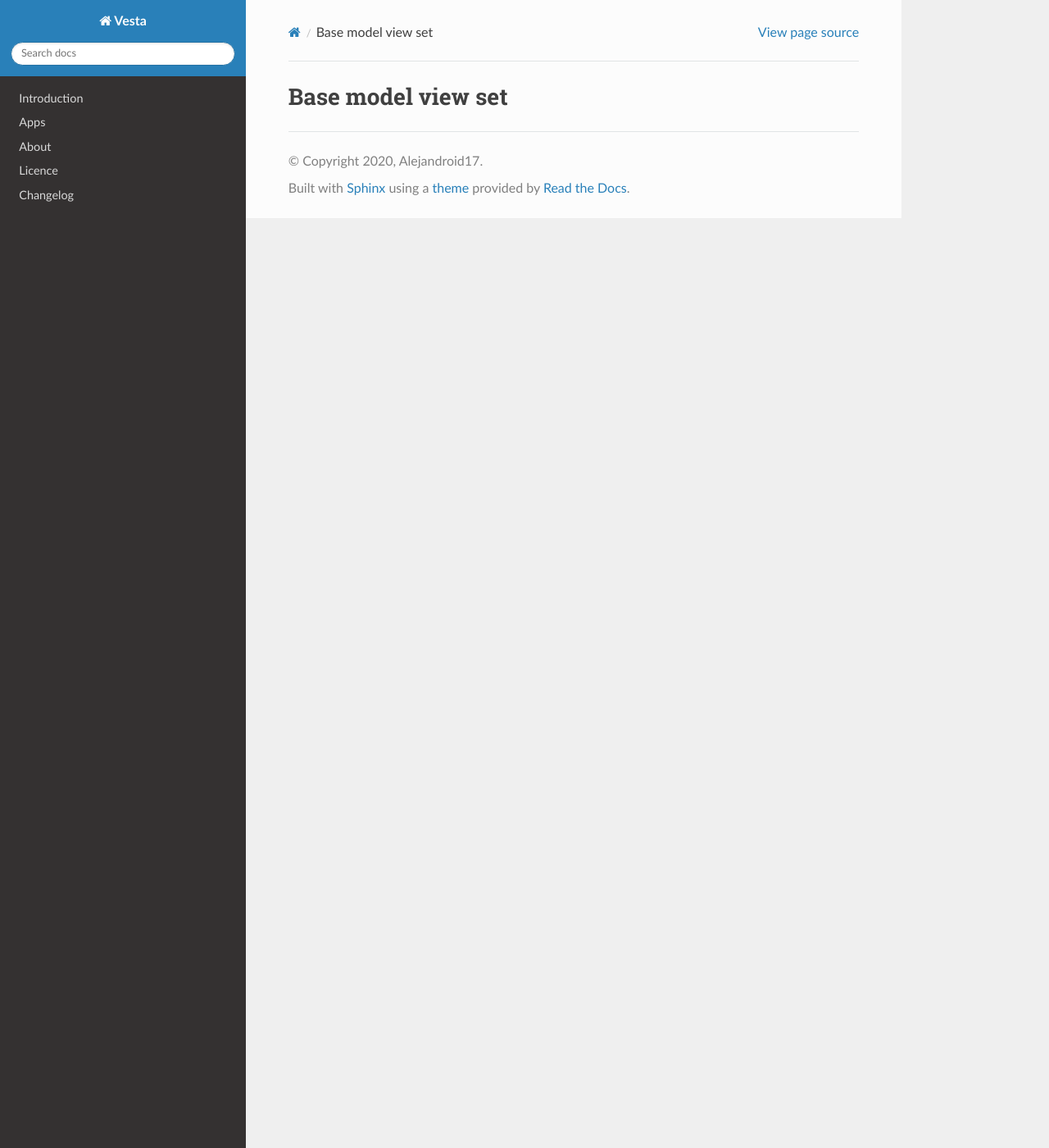
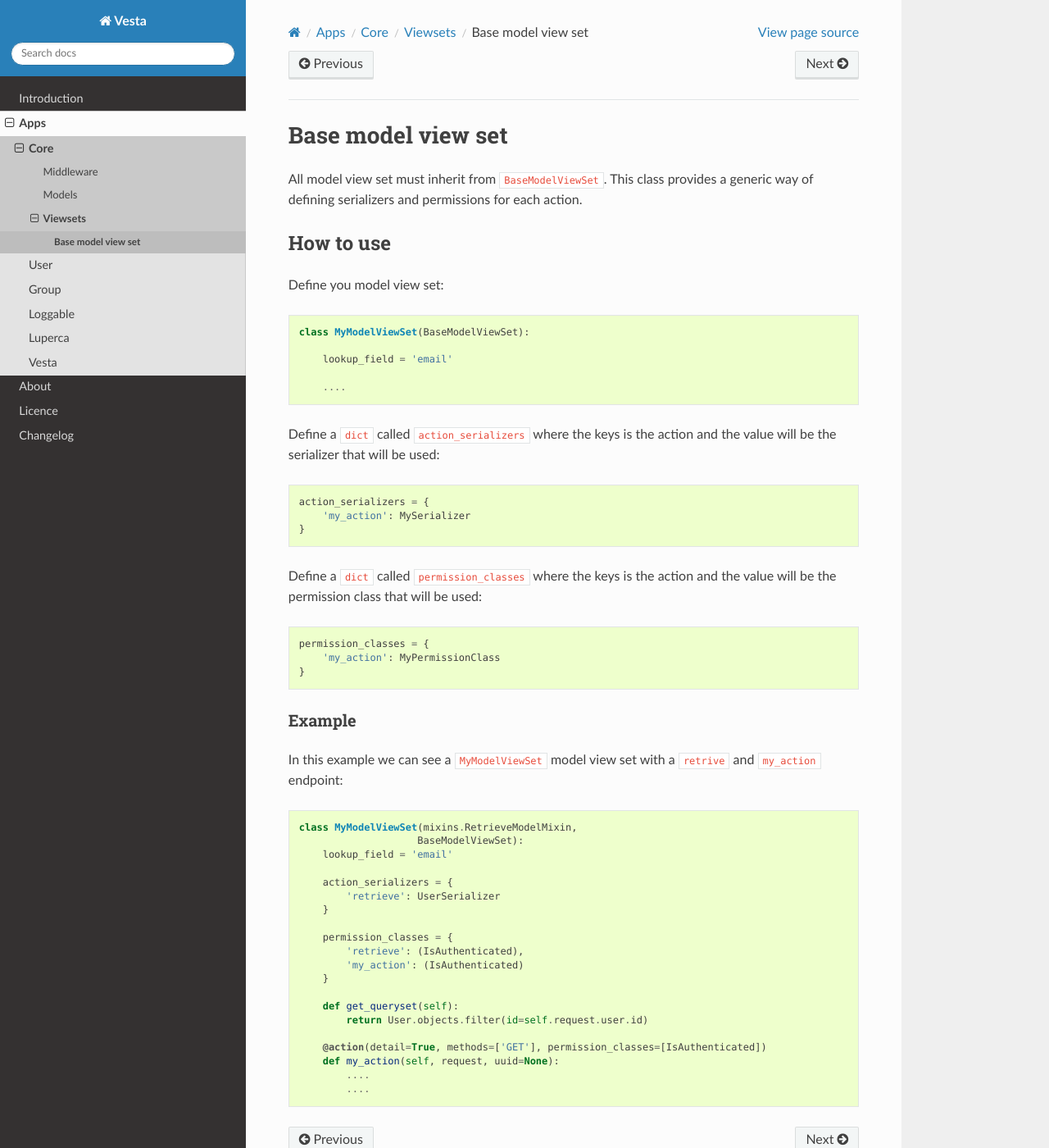
Before and after one commit to Alejandroid17/vesta, a Sphinx documentation site: the page built from docs/modules/core/viewsets/base_model_view_set.rst, in a window 1280 px wide and 1400 px high. Shown: the whole window at 82% size. Built offline with Sphinx 7.4.7 and the Read the Docs theme 2.0.0, drawn with Linux system fonts in a browser that asks for light colours; the version number could not be read and is left out.

Commit message:
docs: add core documentation

```diff
--- a/docs/modules/core/index.rst
+++ b/docs/modules/core/index.rst
@@ -8,5 +8,4 @@ This module contains all the code (abstract models, serializers, utilities, etc)
 
    middleware/index
    models/index
-   serializers/index
-   utils/index
+   viewsets/index
--- a/docs/modules/core/middleware.rst
+++ /dev/null
@@ -1,2 +0,0 @@
-Middleware
-==========
--- a/docs/modules/core/models.rst
+++ /dev/null
@@ -1,2 +0,0 @@
-Models
-======
--- a/docs/modules/core/serializers.rst
+++ /dev/null
@@ -1,2 +0,0 @@
-Serializers
-===========
--- a/docs/modules/core/viewsets/base_model_view_set.rst
+++ b/docs/modules/core/viewsets/base_model_view_set.rst
@@ -1,2 +1,56 @@
 Base model view set
 ===================
+
+All model view set must inherit from ``BaseModelViewSet``. This class provides a generic way
+of defining serializers and permissions for each action.
+
+How to use
+----------
+
+Define you model view set::
+
+    class MyModelViewSet(BaseModelViewSet):
+
+        lookup_field = 'email'
+
+        ....
+
+Define a ``dict`` called ``action_serializers`` where the keys is the action and the value
+will be the serializer that will be used::
+
+    action_serializers = {
+        'my_action': MySerializer
+    }
+
+Define a ``dict`` called ``permission_classes`` where the keys is the action and the value
+will be the permission class that will be used::
+
+    permission_classes = {
+        'my_action': MyPermissionClass
+    }
+
+Example
+^^^^^^^
+
+In this example we can see a ``MyModelViewSet`` model view set with a ``retrive`` and ``my_action`` endpoint::
+
+    class MyModelViewSet(mixins.RetrieveModelMixin,
+                        BaseModelViewSet):
+        lookup_field = 'email'
+
+        action_serializers = {
+            'retrieve': UserSerializer
+        }
+
+        permission_classes = {
+            'retrieve': (IsAuthenticated),
+            'my_action': (IsAuthenticated)
+        }
+
+        def get_queryset(self):
+            return User.objects.filter(id=self.request.user.id)
+
+        @action(detail=True, methods=['GET'], permission_classes=[IsAuthenticated])
+        def my_action(self, request, uuid=None):
+            ....
+            ....
```
